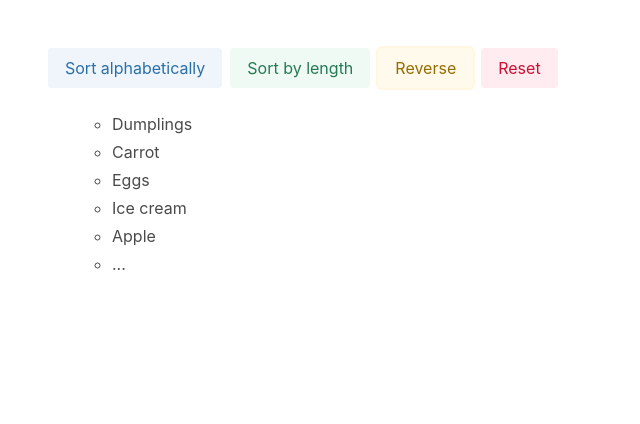
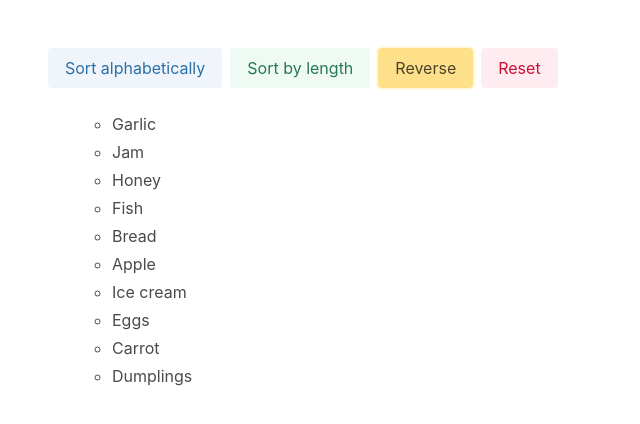
Before and after one commit to mate-academy/react_list-of-goods, a React (Create React App) app: page / in a window 1280 px wide. Both pictures are taken after a click on the button "Reverse". Shown: the top 424 px of the page, without its empty margins (0-640 px from the left). Built offline with nearby package versions, Linux system fonts and the light colour scheme.

Commit message:
Solved. Ver.1.0

```diff
--- a/src/App.tsx
+++ b/src/App.tsx
@@ -1,6 +1,7 @@
-import React from 'react';
+import React, { useState } from 'react';
 import 'bulma/css/bulma.css';
 import './App.scss';
+import classNames from 'classnames';
 
 export const goodsFromServer = [
   'Dumplings',
@@ -26,68 +27,101 @@ type ReorderOptions = {
   isReversed: boolean,
 };
 
-// Use this function in the render to prepare goods
 export function getReorderedGoods(
   goods: string[],
   { sortType, isReversed }: ReorderOptions,
 ) {
-  // To avoid the original array mutation
   const visibleGoods = [...goods];
 
-  // Sort and reverse goods if needed
-  // eslint-disable-next-line no-console
-  console.log(sortType, isReversed);
+  visibleGoods.sort((goodA, goodB) => {
+    switch (sortType) {
+      case SortType.LENGTH:
+        return goodA.length - goodB.length;
+
+      case SortType.ALPABET:
+        return goodA.localeCompare(goodB);
+
+      default:
+        return 0;
+    }
+  });
+
+  if (isReversed) {
+    visibleGoods.reverse();
+  }
 
   return visibleGoods;
 }
 
-// DON'T save goods to the state
-// type State = {
-//   isReversed: boolean,
-//   sortType: SortType,
-// };
+export const App: React.FC = () => {
+  const [sortType, setSortType] = useState(SortType.NONE);
+  const [isReversed, setIsReversed] = useState(false);
+  const visibleGoods = getReorderedGoods(
+    goodsFromServer, { sortType, isReversed },
+  );
 
-export const App: React.FC = () => {
+  const showResetButton = sortType !== SortType.NONE || isReversed;
+
   return (
     <div className="section content">
       <div className="buttons">
         <button
           type="button"
-          className="button is-info is-light"
+          className={classNames(
+            'button is-info',
+            { 'is-light': sortType !== SortType.ALPABET },
+          )}
+          onClick={() => setSortType(SortType.ALPABET)}
         >
           Sort alphabetically
         </button>
 
         <button
           type="button"
-          className="button is-success is-light"
+          className={classNames(
+            'button is-success',
+            { 'is-light': sortType !== SortType.LENGTH },
+          )}
+          onClick={() => setSortType(SortType.LENGTH)}
         >
           Sort by length
         </button>
 
         <button
           type="button"
-          className="button is-warning is-light"
+          className={classNames(
+            'button is-warning',
+            { 'is-light': !isReversed },
+          )}
+          onClick={() => setIsReversed(!isReversed)}
         >
           Reverse
         </button>
 
+        {(showResetButton) && (
           <button
             type="button"
             className="button is-danger is-light"
+            onClick={() => {
+              setSortType(SortType.NONE);
+              setIsReversed(false);
+            }}
           >
             Reset
           </button>
+        )}
       </div>
 
       <ul>
         <ul>
-          <li data-cy="Good">Dumplings</li>
-          <li data-cy="Good">Carrot</li>
-          <li data-cy="Good">Eggs</li>
-          <li data-cy="Good">Ice cream</li>
-          <li data-cy="Good">Apple</li>
-          <li data-cy="Good">...</li>
+          {visibleGoods.map(good => (
+            <li
+              data-cy="Good"
+              key={good}
+            >
+              {good}
+            </li>
+          ))}
         </ul>
       </ul>
     </div>
```
Also changed, not shown: 1 other file (tests, documents, lock files or other folders). Lines whose indentation alone changed are shown as unchanged.
